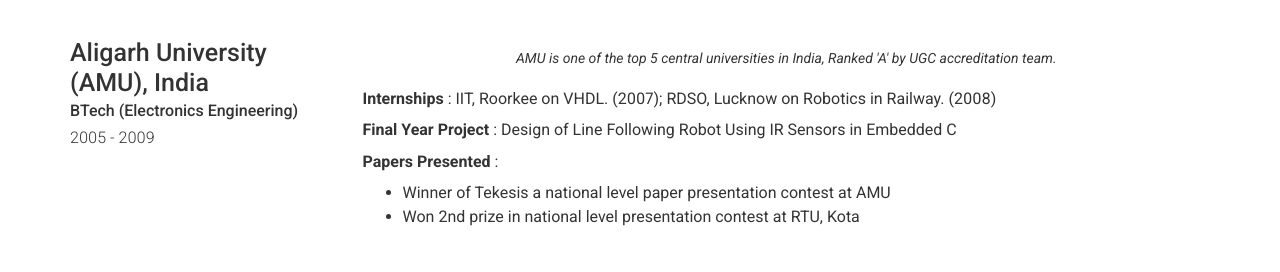
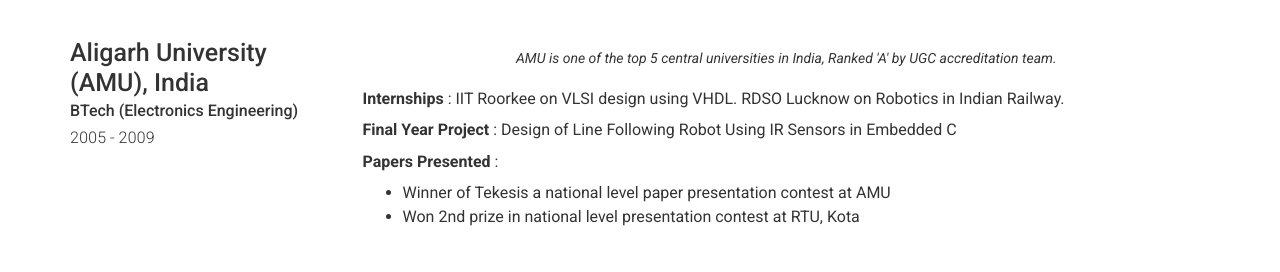
Before and after one commit to mohd-hasnain/mohd-hasnain.github.io, a Jekyll site: the page built from index.md, in a window 1280 px wide and 900 px high, scrolled down 1920 px. Shown: the part 171-443 px from the top of the window. Built offline with Jekyll 4.4.1, drawn with Linux system fonts in a browser that asks for light colours; nearby versions of some CDN libraries.

Commit message:
Update education.yml

```diff
--- a/_data/education.yml
+++ b/_data/education.yml
@@ -16,7 +16,7 @@
   quote: >
     AMU is one of the top 5 central universities in India, Ranked 'A' by UGC accreditation team.
   description: | # this will include new lines to allow paragraphs
-    **Internships** : IIT, Roorkee on VHDL. (2007); RDSO, Lucknow on Robotics in Railway. (2008)
+    **Internships** : IIT Roorkee on VLSI design using VHDL. RDSO Lucknow on Robotics in Indian Railway.
 
     **Final Year Project** : Design of Line Following Robot Using IR Sensors in Embedded C
 
```
